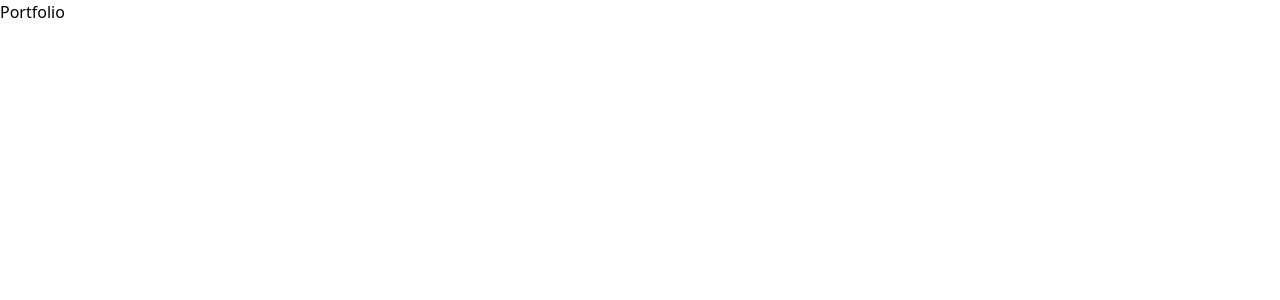
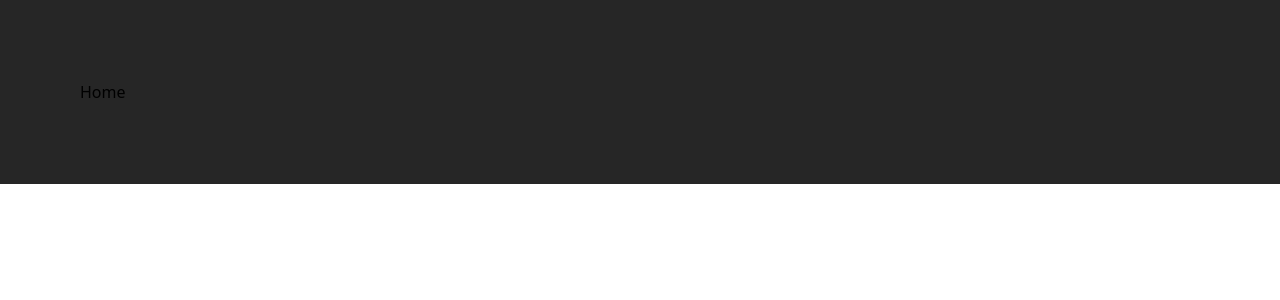
Before and after one commit to Xarasho/portfolio-frontend, a Next.js app: page / in a window 1280 px wide. Shown: the top 300 px of the page. Built offline with nearby package versions, Linux system fonts and the light colour scheme.

Commit message:
Added the modules folder and basic Layout

```diff
--- a/src/app/page.tsx
+++ b/src/app/page.tsx
@@ -1,6 +1,11 @@
+import Layout from "@/modules/common/layout/layout";
 
 export default function Home() {
   return (
-    <div>Portfolio</div>
+    <Layout>
+      <div className="home">
+        <h1>Home</h1>
+      </div>
+    </Layout>
   );
 }
--- /dev/null
+++ b/src/modules/common/layout/layout.tsx
@@ -0,0 +1,15 @@
+interface Props {
+  children: React.ReactNode
+}
+
+export default function Layout({children}: Props) {
+  return (
+    <main className="bg-neutral-800 mx-auto p-20">
+      <aside></aside>
+
+      <section>
+        {children}
+      </section>
+    </main>
+  )
+}
```
